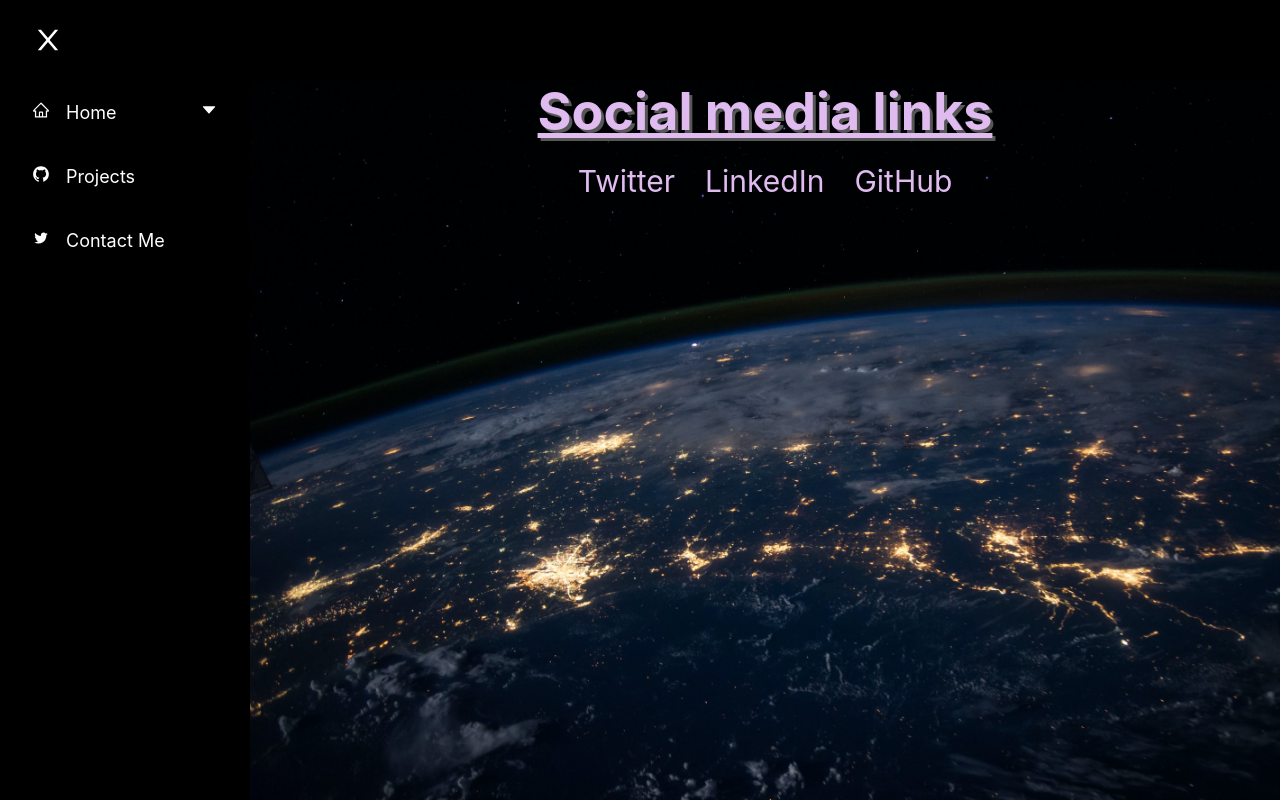
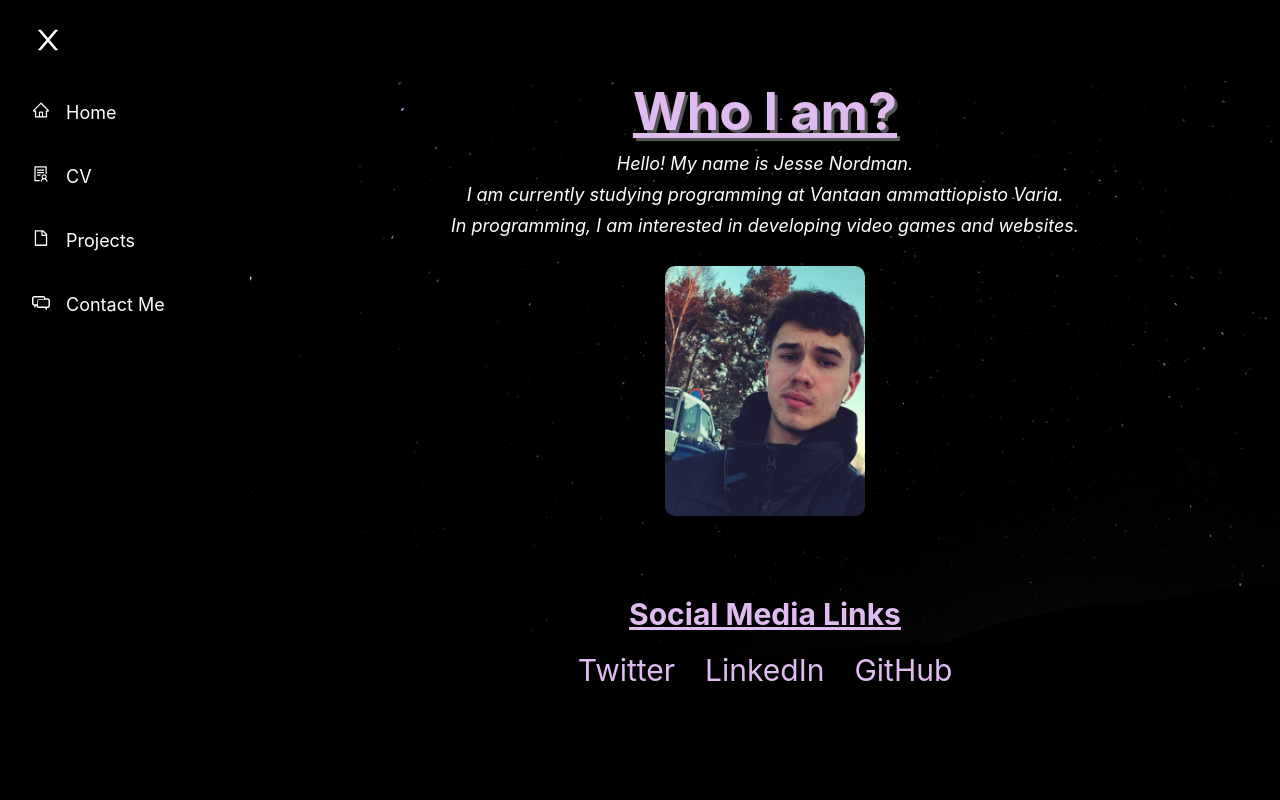
Before and after one commit to Jebu04/portfolio, a React (Create React App) app: page /#/social in a window 1280 px wide. Built offline with nearby package versions, Linux system fonts and the light colour scheme.

Commit message:
Changes to sidebar

```diff
--- a/src/App.tsx
+++ b/src/App.tsx
@@ -4,7 +4,6 @@
 import { HashRouter as Router, Route, Switch } from 'react-router-dom';
 import styles from './App.module.scss';
 import Intro from './components/intro/intro';
-import Info from './components/info/info';
 import Cv from './components/cv/cv';
 import Projects from './components/projects/projects';
 import Social from './components/social/social';
@@ -26,7 +25,6 @@
             >
                 <Switch>
                     <Route path="/" component={Intro} exact></Route>
-                    <Route path="/overview/info" component={Info} exact></Route>
                     <Route path="/overview/cv" component={Cv} exact></Route>
                     <Route path="/projects" component={Projects} exact></Route>
                     <Route path="/social" component={Social} exact></Route>
--- a/src/components/info/info.module.scss
+++ /dev/null
@@ -1,37 +0,0 @@
-@import '../theme.module.scss';
-
-.info {
-
-    background-image: url("../../media/starbackground.jpg");
-    background-size: cover;
-    height: calc(100vh - 80px);
-
-    .aboutMe {
-        color: white;
-        width: 80%;
-        margin: 0 auto;
-        margin-top: 30px;
-        text-align: center;
-        height: fit-content;
-        background-color: rgba(0, 0, 0, 0.479);
-    }
-
-    h1 {
-        @include headerStyle();
-    }
-
-    p {
-        font-style: italic;
-        padding: 2px;
-        font-size: 18px;
-    }
-
-    img {
-        margin-top: 30px;
-        border-radius: 10px;
-        margin-bottom: 30px;
-        display: block;
-        margin-left: auto;
-        margin-right: auto;
-    }
-}
--- a/src/components/info/info.tsx
+++ /dev/null
@@ -1,25 +0,0 @@
-import React from 'react'
-import styles from './info.module.scss'
-import me from '../../media/me.jpg'
-
-type InfoProps = {
-
-}
-
-const Info: React.FC<InfoProps> = () => {
-  return (
-        <div className={styles.info}>
-        <div className={styles.me}>
-        <h1 className="info">Who I am?</h1>
-        </div>
-            <div className={styles.aboutMe}>
-                <p>Hello! My name is Jesse Nordman.</p>
-                <p>I am currently studying programming at Vantaan ammattiopisto Varia.</p>
-                <p>In programming, I am interested in developing games and websites.</p>
-            </div>
-        <img src={me} alt='Me' width="200"/>
-    </div>
-  )
-}
-
-export default Info
--- a/src/components/sidebar/SidebarData.tsx
+++ b/src/components/sidebar/SidebarData.tsx
@@ -1,42 +1,30 @@
 import {
-    AiFillCaretDown,
-    AiFillCaretUp,
     AiOutlineHome,
-    AiOutlineUser,
     AiOutlineSolution,
-    AiOutlineGithub,
+    AiOutlineFile,
 } from 'react-icons/ai';
 import { SidebarItem } from '../../models/SidebarItem';
-import { TiSocialTwitter } from "react-icons/ti";
+import { TiMessages } from "react-icons/ti";
 
 export const SidebarData: SidebarItem[] = [
     {
         title: 'Home',
         path: '/',
         icon: <AiOutlineHome />,
-        iconClosed: <AiFillCaretDown />,
-        iconOpened: <AiFillCaretUp />,
-        subnav: [
-            {
-                title: 'Information',
-                path: '/overview/info',
-                icon: <AiOutlineUser />
-            },
-            {
-                title: 'CV',
-                path: '/overview/cv',
-                icon: <AiOutlineSolution />
-            }
-        ]
+    },
+    {
+        title: 'CV',
+        path: '/overview/cv',
+        icon: <AiOutlineSolution />
     },
     {
         title: 'Projects',
         path: '/projects',
-        icon: <AiOutlineGithub />
+        icon: <AiOutlineFile />
     },
     {
         title: 'Contact Me',
         path: '/social',
-        icon: <TiSocialTwitter />
+        icon: <TiMessages />
     },
 ];
--- a/src/components/social/social.module.scss
+++ b/src/components/social/social.module.scss
@@ -2,19 +2,51 @@
 
 .social {
 
-    background-image: url("../../media/image5.jpg");
+    background-image: url("../../media/starbackground.jpg");
     background-size: cover;
     height: calc(100vh - 80px);
     position: relative;
 
-    h1 {
-        @include headerStyle();
+    .aboutMe {
+        color: white;
+        width: 80%;
+        margin: 0 auto;
+        text-align: center;
+        height: fit-content;
+    }
+
+    .aboutMe h1 {
+        @include headerStyle;
+    }
+
+    p {
+        font-style: italic;
+        font-size: 18px;
+        margin-top: 10px;
+    }
+
+    img {
+        margin-top: 30px;
+        border-radius: 10px;
+        margin-bottom: 30px;
+        display: block;
+        margin-left: auto;
+        margin-right: auto;
     }
 
     a {
         margin-top: 10px;
         display: block;
         width: fit-content;
+    }
+
+    .some h1 {
+        margin-top: 80px;
+        color: rgb(223, 187, 240);
+        font-size: 30px;
+        text-align: center;
+        text-shadow: none;
+        text-decoration: underline;
     }
 
     .someLinks {
--- a/src/components/social/social.tsx
+++ b/src/components/social/social.tsx
@@ -1,5 +1,6 @@
 import React from 'react'
 import styles from './social.module.scss';
+import me from '../../media/me.jpg'
 
 type SocialProps = {
 
@@ -8,13 +9,25 @@
 const Social: React.FC<SocialProps> = () => {
   return (
     <div className={styles.social}>
-        <h1 className="social">Social media links</h1>
+        <div className={styles.info}>
+        <div className={styles.me}></div>
+        <div className={styles.aboutMe}>
+            <h1>Who I am?</h1>
+                <p>Hello! My name is Jesse Nordman.</p>
+                <p>I am currently studying programming at Vantaan ammattiopisto Varia.</p>
+                <p>In programming, I am interested in developing video games and websites.</p>
+                <img src={me} alt='Me' width="200"/>
+            </div>
+            <div className={styles.some}>
+            <h1>Social Media Links</h1>
+            </div>
             <div className={styles.someLinks}>
                 <a href="https://twitter.com/Jebu33" target='_blank' rel="noreferrer">Twitter</a>
                 <a href="https://www.linkedin.com/in/jesse-nordman-41608020b/" target='_blank' rel="noreferrer">LinkedIn</a>
                 <a href="https://github.com/Jebu04" target='_blank' rel="noreferrer">GitHub</a>
             </div>
     </div>
+    </div>
   )
 }
 
```
